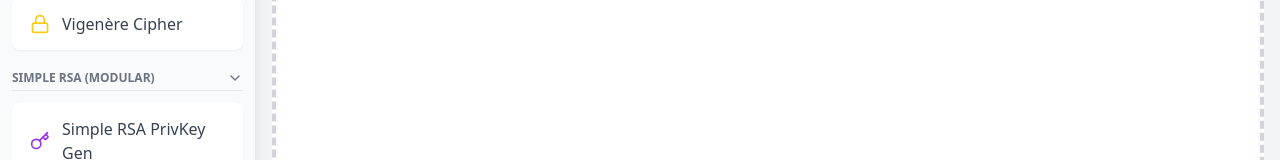
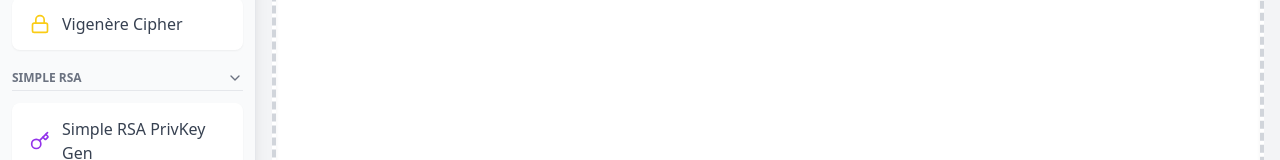
Before and after one commit to visualcryptolab/vcryptolab, a React (Vite) app: page / in a window 1280 px wide. Shown: the part 357-517 px from the top of the page. Built offline with nearby package versions, Linux system fonts and the light colour scheme.

Commit message:
Divide of the RSA Key generation tools

```diff
--- a/src/App.jsx
+++ b/src/App.jsx
@@ -307,8 +307,8 @@ const NODE_DEFINITIONS = {
 const ORDERED_NODE_GROUPS = [
     { name: 'CORE TOOLS', types: ['DATA_INPUT', 'OUTPUT_VIEWER'] },
     { name: 'CLASSIC CIPHERS', types: ['CAESAR_CIPHER', 'VIGENERE_CIPHER'] },
-    // ADDED NEW NODE
-    { name: 'SIMPLE RSA (MODULAR)', types: ['SIMPLE_RSA_KEY_GEN', 'SIMPLE_RSA_PUBKEY_GEN', 'SIMPLE_RSA_ENC', 'SIMPLE_RSA_DEC', 'SIMPLE_RSA_SIGN', 'SIMPLE_RSA_VERIFY'] },
+    // MODIFIED: Changed name from 'SIMPLE RSA (MODULAR)' to 'SIMPLE RSA'
+    { name: 'SIMPLE RSA', types: ['SIMPLE_RSA_KEY_GEN', 'SIMPLE_RSA_PUBKEY_GEN', 'SIMPLE_RSA_ENC', 'SIMPLE_RSA_DEC', 'SIMPLE_RSA_SIGN', 'SIMPLE_RSA_VERIFY'] },
     { name: 'SYMMETRIC (AES)', types: ['KEY_GEN', 'SYM_ENC', 'SYM_DEC'] },
     { name: 'ADVANCED ASYMMETRIC (WEB CRYPTO)', types: ['RSA_KEY_GEN', 'ASYM_ENC', 'ASYM_DEC'] },
     { name: 'BITWISE & HASH', types: ['HASH_FN', 'XOR_OP', 'SHIFT_OP'] },
```
